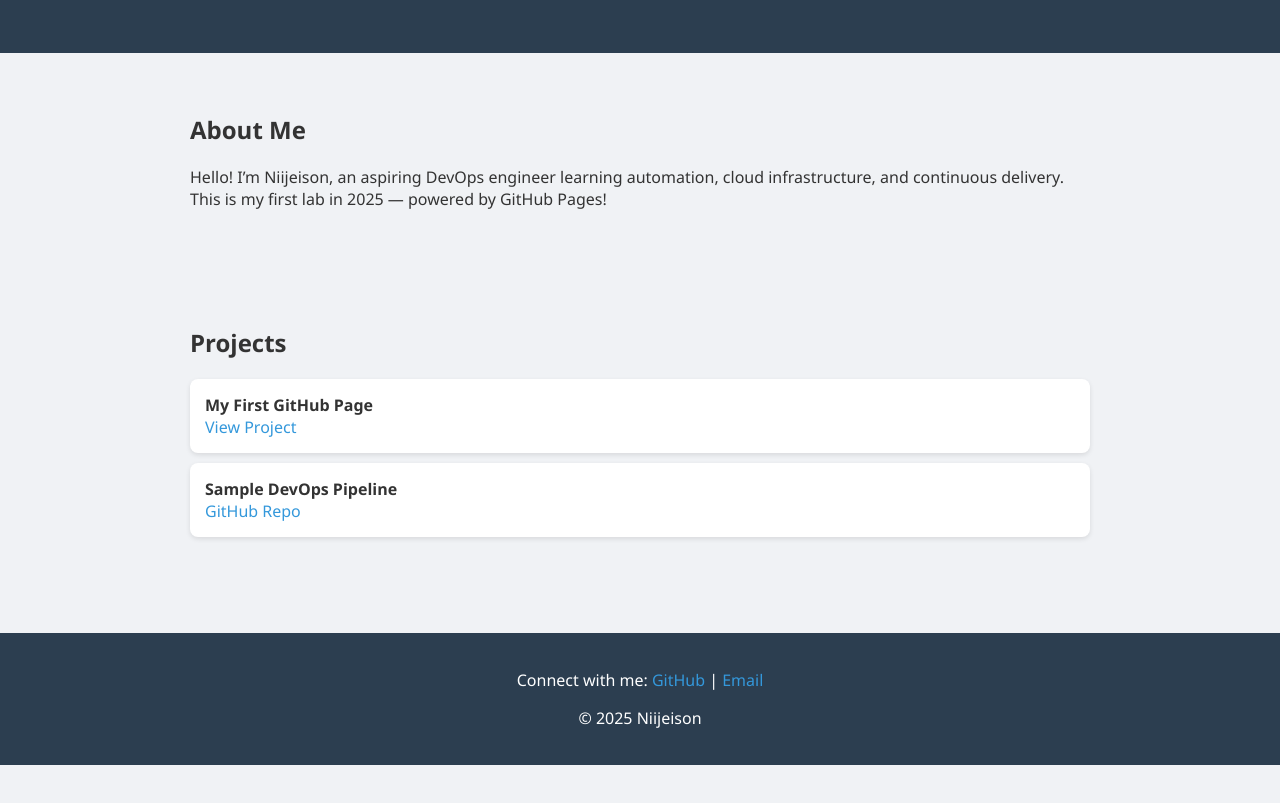
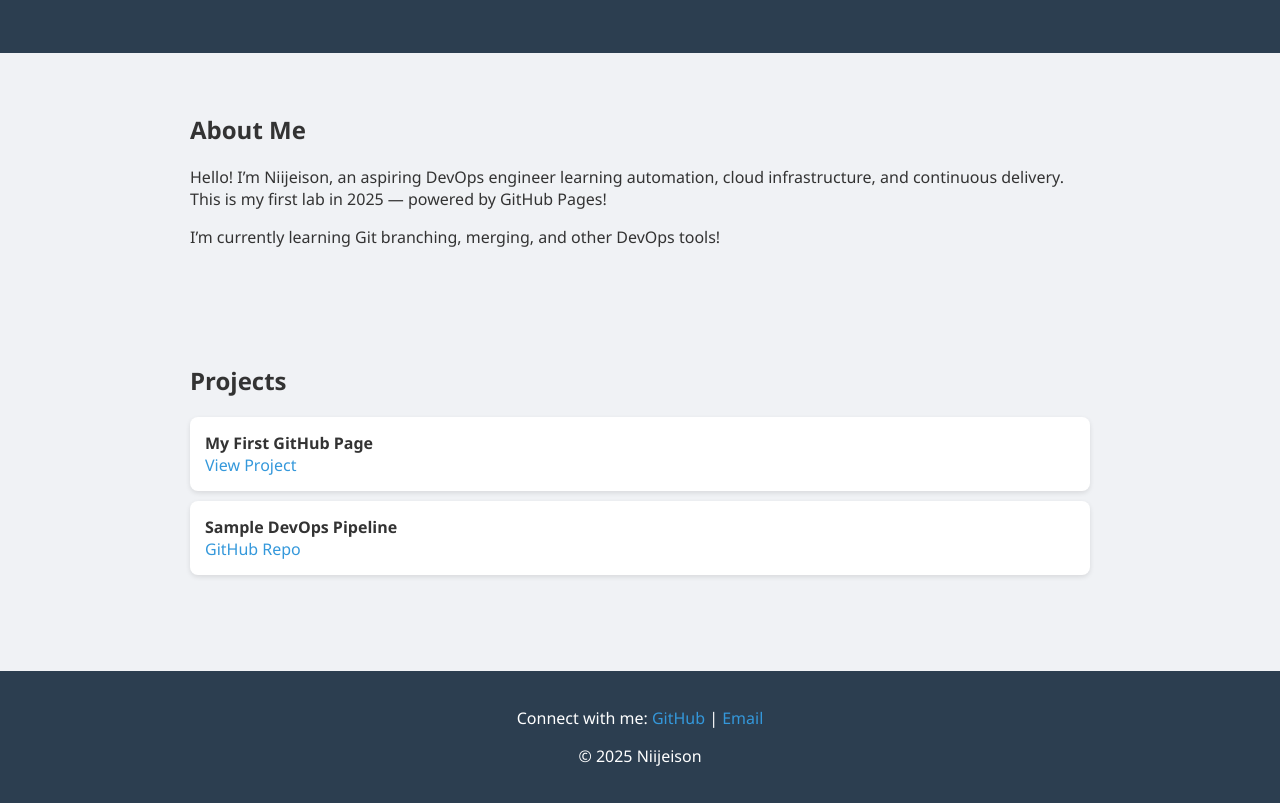
Before and after one commit to Niijeison/my-first-repo, a plain HTML site: page index.html in a window 1280 px wide. Shown: the part 124-927 px from the top of the page. Before the commit the page ends 889 px from the top, so only its background shows below. Drawn offline with Linux system fonts and the light colour scheme.

Commit message:
Update aboout me Section in feature branch

```diff
--- a/index.html
+++ b/index.html
@@ -63,7 +63,8 @@
   <div class="section about">
     <h2>About Me</h2>
     <p>Hello! I’m Niijeison, an aspiring DevOps engineer learning automation, cloud infrastructure, and continuous delivery. This is my first lab in 2025 — powered by GitHub Pages!</p>
-  </div>
+      <p>I’m currently learning Git branching, merging, and other DevOps tools!</p>
+</div>
 
   <div class="section projects">
     <h2>Projects</h2>
```
